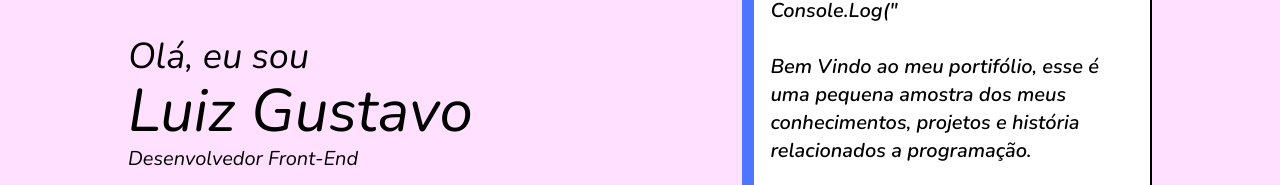
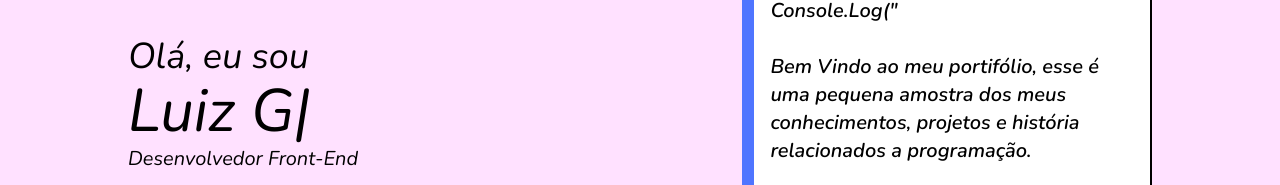
Before and after one commit to LuizinhoGustavo/portifolio-LuizGustavo, a React (Vite) app: page / in a window 1280 px wide. Shown: the part 209-394 px from the top of the page. Built offline with nearby package versions, Linux system fonts and the light colour scheme.

Commit message:
adição do efeito de digitação

```diff
--- a/package.json
+++ b/package.json
@@ -14,6 +14,7 @@
     "react": "^18.3.1",
     "react-dom": "^18.3.1",
     "react-router-dom": "^6.28.0",
+    "react-typed": "^2.0.12",
     "swiper": "^11.1.15"
   },
   "devDependencies": {
--- a/src/App.tsx
+++ b/src/App.tsx
@@ -2,6 +2,7 @@ import { Experiences } from "./Components/Experience/Experience";
 import { Header } from "./Components/Header/Header"
 import { Intro } from "./Components/Intro/Intro"
 import { Tecnhologies } from "./Components/Technologies/Tecnhnologies"
+import { ReactTyped } from "react-typed";
 
 import { Github, Instagram, Paperclip } from "lucide-react";
 
@@ -16,7 +17,7 @@ export default function App() {
         <div className="justify-center text-center lg:text-left flex-col lg:w-3/5 mb-10">
           <div className="flex flex-col gap-1">
             <h2 className="text-2xl md:text-3xl lg:text-4xl">Olá, eu sou</h2>
-            <h1 className="text-4xl md:text-4xl lg:text-6xl ">Luiz Gustavo</h1>
+            <h1 className="text-4xl md:text-4xl lg:text-6xl "><ReactTyped strings={["Luiz Gustavo"]} typeSpeed={200} backSpeed={30} loop /></h1>
             <h3 className="text-xl md:text-1xl lg:text-1xl ">Desenvolvedor Front-End</h3>
           </div>
           <div className="pt-3 flex justify-center lg:justify-start row gap-2">
```
Also changed, not shown: 1 other file (tests, documents, lock files or other folders).
